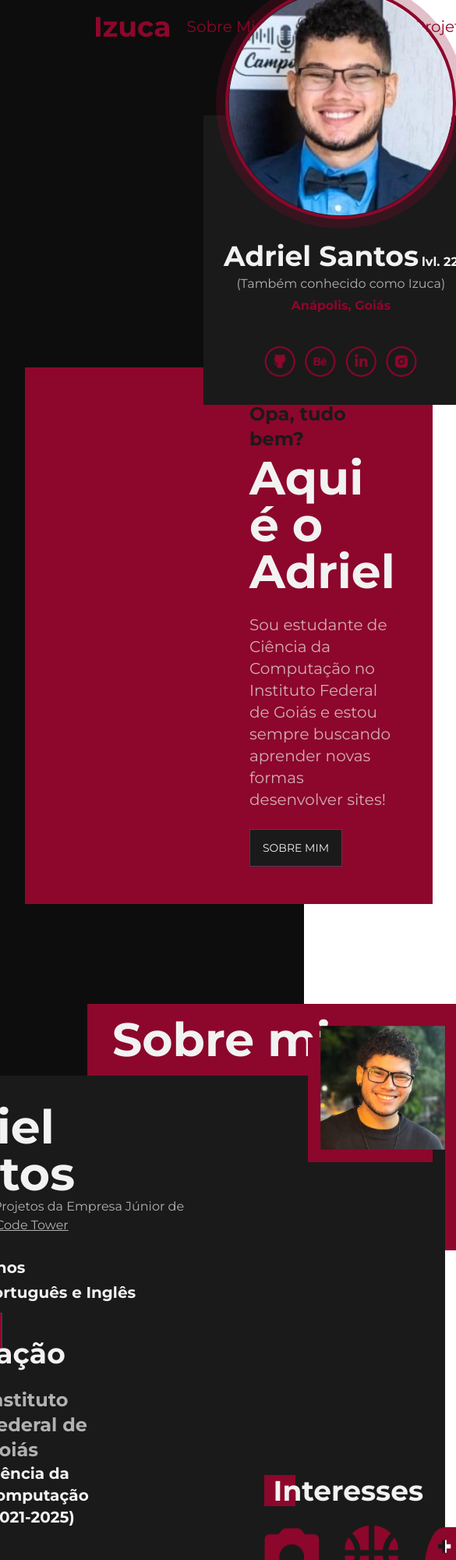
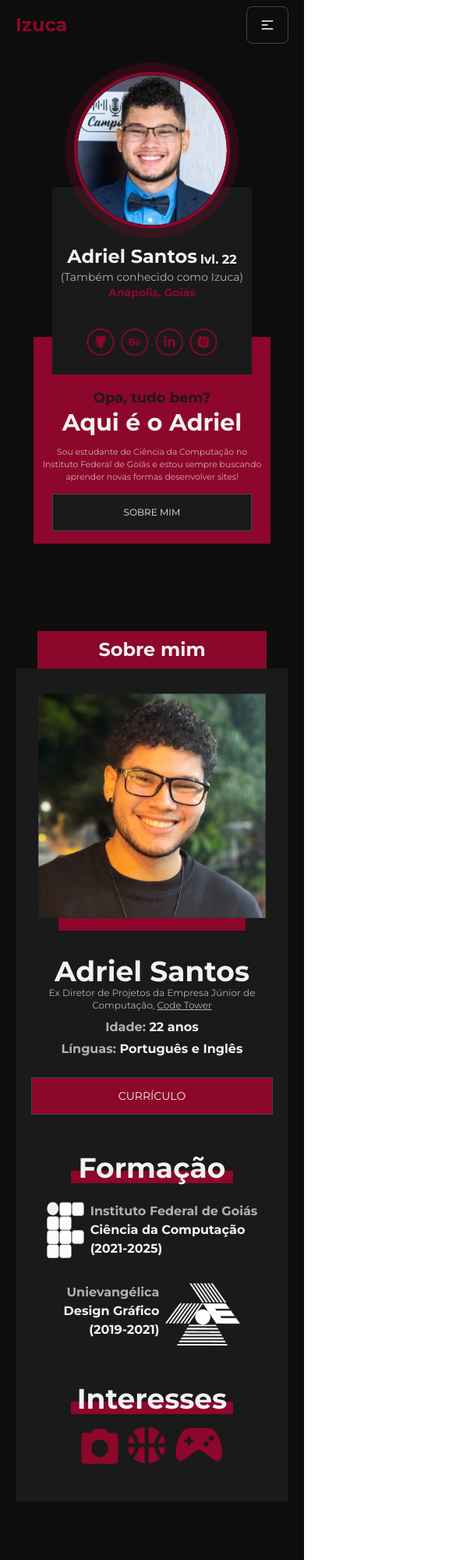
Before and after one commit to izuca/izucadev, an Eleventy site: page src/index.njk in a window 390 px wide. Shown: the top 2000 px of the page at 78% size, 585 px wide, since content can reach past the window. Built offline with nearby package versions, Linux system fonts and the light colour scheme; Eleventy itself is replaced by a stand-in of ours; files that its build step writes are made by us from their sources.

Commit message:
responsividade hero e sobre mim

```diff
--- a/src/_includes/layouts/default.njk
+++ b/src/_includes/layouts/default.njk
@@ -22,11 +22,12 @@ title: IzucaDev
     </style>
   </head>
   <body class="bg-preto-900">
-    <main class='mx-28'>
+    <main class='lg:mx-28'>
       {% include "partials/navbar.njk"%}
       {{content | safe}}
     </main>
       {% include "partials/footer.njk"%}
   </body>
   <script src={{"/scripts/scroll.js" | url}}></script>
+  <script src={{"/scripts/dropdown.js" | url}}></script>
 </html>
--- a/src/_includes/partials/about.njk
+++ b/src/_includes/partials/about.njk
@@ -1,71 +1,71 @@
-<div id="sobreMim" class="min-h-screen">
+<div id="sobreMim" class="min-h-screen lg:my-0 my-72">
 
-    <h1 id="about" class=" text-6xl font-bold text-branco-900 bg-vermelho w-981p pl-8 pt-4 pb-60 2xl:translate-x-48">Sobre mim</h1>
+    <h1 id="about" class=" text-2xl text-center lg:text-left lg:text-6xl font-bold text-branco-900 bg-vermelho -translate-y-56 lg:-translate-y-0 lg:mx-0 mx-12 lg:w-981p lg:pl-8 lg:pt-4 py-2 lg:pb-60 2xl:translate-x-48 ">Sobre mim</h1>
 
     {# Background #}
     <div class="flex justify-center -translate-y-56">
-        <div class="flex bg-preto-700 flex-col w-fit ">
+        <div class="flex bg-preto-700 flex-col mx-5 lg:w-fit ">
 
             {# Informações principais e imagem #}
-            <div class="flex flex-row gap-36 h-100p">
+            <div class="flex flex-col-reverse lg:flex-row  lg:gap-36 lg:h-100p">
 
                 {# Informações principais #}
-                <div class="flex flex-col pl-16 pt-9">
-                    <h2 class="text-6xl font-bold text-branco-900">Adriel Santos</h2>
-                    <p class="text-branco-600 w-96">Ex Diretor de Projetos da Empresa Júnior de Computação, <a class="underline" href="">Code Tower</a></p>
-                    <span class=" text-xl font-bold text-branco-600 mt-7">Idade: <span class=" text-xl font-bold text-branco-900">22 anos</span></span>
-                    <span class=" text-xl font-bold text-branco-600 mt-1">Línguas: <span class=" text-xl font-bold text-branco-900">Português e Inglês</span></span>
-                    <div class="my-3">
-                        <a href="{{ '/images/curriculo.pdf' | url}}" class="btn bg-vermelho text-branco-900 rounded-none font-normal hover:bg-branco-900 hover:text-vermelho">Currículo</a>
+                <div class="flex flex-col px-5 lg:pl-16 lg:pt-9">
+                    <h2 class="lg:text-6xl text-4xl font-bold text-branco-900 lg:text-left text-center ">Adriel Santos</h2>
+                    <p class="text-branco-600 text-center text-xs lg:text-lg lg:text-left lg:w-96">Ex Diretor de Projetos da Empresa Júnior de Computação, <a class="underline" href="">Code Tower</a></p>
+                    <span class=" text-md lg:text-xl font-bold text-branco-600 mt-2 lg:mt-7 text-center lg:text-left">Idade: <span class="text-md lg:text-xl font-bold text-branco-900">22 anos</span></span>
+                    <span class=" text-md lg:text-xl font-bold text-branco-600 mt-1 text-center lg:text-left">Línguas: <span class="text-md lg:text-xl font-bold text-branco-900">Português e Inglês</span></span>
+                    <div class=" flex my-6 lg:my-3 lg:justify-start justify-center">
+                        <a href="{{ '/images/curriculo.pdf' | url}}" class="btn bg-vermelho text-branco-900 rounded-none font-normal hover:bg-branco-900 lg:grow-0 grow hover:text-vermelho">Currículo</a>
                     </div>
                 </div>
 
                 {# Imagem #}
-                <div class="flex flex-col -translate-y-16">
-                    <img class="z-10 transition duration-200 hover:scale-105" src="images/about/eu.png" alt="Imagem Adriel">
+                <div class="flex flex-col lg:-translate-y-16 items-center lg:items-start lg:mb-0 mb-8 lg:mt-0 mt-8">
+                    <img class="z-10 transition duration-200 w-10/12 lg:w-auto hover:scale-105" src="images/about/eu.png" alt="Imagem Adriel">
                     <div>
-                        <div class="w-40 h-40 bg-vermelho -translate-y-36 -translate-x-4 z-0"></div>
+                        <div class="w-60 h-4 lg:w-40 lg:h-40 bg-vermelho  lg:-translate-y-36 lg:-translate-x-4 z-0"></div>
                     </div>
                 </div>
             </div>
 
             {# Formação e Interesses #}
-            <div class="flex flex-row gap-40 h-72">
+            <div class="flex flex-col lg:flex-row lg:gap-40 lg:h-72">
 
                 {# Formação #}
-                <div class="flex flex-col pl-16 -translate-y-28 ">
-                    <div class="flex flex-row items-center">
-                        <div class="bg-vermelho w-10 h-10"></div>
-                        <h3 class="font-bold text-branco-900 text-4xl -translate-x-7">Formação</h3>
+                <div class="flex flex-col lg:my-0 my-6 lg:pl-16 lg:-translate-y-28 ">
+                    <div class="flex flex-col-reverse lg:flex-row items-center">
+                        <div class="bg-vermelho w-52 h-4 lg:w-10 lg:h-10 -translate-y-4 lg:-translate-y-0 z-0"></div>
+                        <h3 class="font-bold text-branco-900 text-4xl lg:-translate-x-7 z-10">Formação</h3>
                     </div>
-                    <div class="flex flex-row my-6 transition duration-200 hover:translate-x-2">
-                        <img src="images/about/ifg.png" alt="IF Logo">
-                        <div class="flex flex-col ml-4">
-                            <h3 class="font-bold text-2xl text-branco-600">Instituto Federal de Goiás</h3>
-                            <p class="font-bold text-xl text-branco-900">Ciência da Computação</p>
-                            <p class="font-bold text-xl text-branco-900">(2021-2025)</p>
+                    <div class="flex flex-row lg:justify-start justify-center my-2 lg:my-6 transition duration-200 hover:translate-x-2">
+                        <img src="images/about/ifg.png" class="lg:w-auto lg:h-auto w-12 h-13" alt="IF Logo">
+                        <div class="flex flex-col ml-2 lg:ml-4">
+                            <h3 class="font-bold lg:text-2xl text-branco-600">Instituto Federal de Goiás</h3>
+                            <p class="font-bold lg:text-xl text-branco-900">Ciência da Computação</p>
+                            <p class="font-bold lg:text-xl text-branco-900">(2021-2025)</p>
                         </div>
                     </div>
-                    <div class="flex flex-row-reverse my-6 transition duration-200 hover:-translate-x-2">
-                        <img src="images/about/uni.png" alt="Unievangélica Logo">
-                        <div class="flex flex-col mr-4">
-                            <h3 class="font-bold text-2xl text-right text-branco-600">Unievangélica</h3>
-                            <p class="font-bold text-xl text-right text-branco-900">Design Gráfico</p>
-                            <p class="font-bold text-xl text-right text-branco-900">(2019-2021)</p>
+                    <div class="flex flex-row-reverse lg:justify-start justify-center my-6 transition duration-200 hover:-translate-x-2">
+                        <img src="images/about/uni.png" alt="Unievangélica Logo" class="lg:w-auto lg:h-auto w-24 h-20">
+                        <div class="flex flex-col mr-2 lg:mr-4">
+                            <h3 class="font-bold lg:text-2xl text-right text-branco-600">Unievangélica</h3>
+                            <p class="font-bold lg:text-xl text-right text-branco-900">Design Gráfico</p>
+                            <p class="font-bold lg:text-xl text-right text-branco-900">(2019-2021)</p>
                         </div>
                     </div>
                 </div>
 
                 {# Interesses #}
-                <div class="flex flex-col translate-y-16">
-                    <div class="flex flex-row items-center">
-                        <div class="bg-vermelho w-10 h-10"></div>
-                        <h3 class="font-bold text-branco-900 text-4xl -translate-x-7">Interesses</h3>
+                <div class="flex flex-col lg:mb-0 mb-12 lg:translate-y-16">
+                    <div class="flex flex-col-reverse lg:flex-row items-center">
+                        <div class="bg-vermelho w-52 h-4 lg:w-10 lg:h-10 -translate-y-4 lg:-translate-y-0 z-0"></div>
+                        <h3 class="font-bold text-branco-900 text-4xl lg:-translate-x-7 z-10">Interesses</h3>
                     </div>
-                    <div class="flex flex-row my-6 gap-8">
-                        <img class="transition duration-200 hover:-translate-y-2" src="images/about/camera.png" alt="fotografia">
-                        <img class="transition duration-200 hover:-translate-y-2" src="images/about/basket.png" alt="Basquete">
-                        <img class="transition duration-200 hover:-translate-y-2" src="images/about/gamesIzuca.png" alt="Games">
+                    <div class="flex flex-row lg:my-6 lg:justify-start justify-center gap-3 lg:gap-8">
+                        <img class="transition duration-200 hover:-translate-y-2 lg:w-auto w-12 lg:h-auto h-12" src="images/about/camera.png" alt="fotografia">
+                        <img class="transition duration-200 hover:-translate-y-2 lg:w-auto w-12 lg:h-auto h-12" src="images/about/basket.png" alt="Basquete">
+                        <img class="transition duration-200 hover:-translate-y-2 lg:w-auto w-13 lg:h-auto h-12" src="images/about/gamesIzuca.png" alt="Games">
 
                     </div>
 
--- /dev/null
+++ b/src/_includes/partials/dropmenu.njk
@@ -0,0 +1,7 @@
+<div class="bg-preto-900  flex-col min-h-screen gap-5 justify-center items-center hidden">
+      <a href="/" class='text-vermelho no-underline text-4xl hover:bg-transparent hover:text-branco-900 font-bold'>Home</a>
+      <a id="aboutMe" class='text-vermelho no-underline text-4xl hover:bg-transparent hover:text-branco-900 font-bold'>Sobre Mim</a>
+      <a id="skills" class='text-vermelho no-underline text-4xl hover:bg-transparent hover:text-branco-900 font-bold'>Habilidades</a>
+      <a id="projects" class='text-vermelho no-underline text-4xl hover:bg-transparent hover:text-branco-900 font-bold'>Projetos</a>
+      <a id="contact" class='text-branco-900 no-underline text-4xl hover:bg-vermelho hover:text-branco-900 font-bold'>Contato</a>
+    </div>
--- a/src/_includes/partials/hero.njk
+++ b/src/_includes/partials/hero.njk
@@ -1,29 +1,35 @@
-<div class="hero min-h-screen mx-12 my-16">
-  <div id="hero" class="hero-content flex-col gap-0 lg:flex-row items-center relative">
-    <div class="bg-preto-700 relative z-10">
-        <div class="flex justify-center rounded-full ring-8 ring-vermelho/[.25] ring-offset-vermelho/[.0] ring-offset-8 absolute -top-40 left-8 ">
-            <img src="images/hero/adriel.png" class="max-w-sm rounded-full outline outline-4 outline-vermelho w-72" />
-        </div>
-        <div class="flex flex-col justify-center w-80 mx-4 mt-36 gap-1 pt-4">
-            <div class="flex justify-center items-end gap-1">
-                <h3 class="text-branco-900 font-bold text-4xl text-center">Adriel Santos</h3>
-                <p class="text-branco-900 font-bold text-1xl text-center">lvl. 22</p>
-            </div>
-            <p class="text-center text-branco-600">(Também conhecido como Izuca)</p>
-            <p class="text-center text-vermelho font-bold">Anápolis, Goiás</p>
-            <div class="flex gap-3 pb-9 pt-9 justify-center">
-                <a href="https://github.com/izuca"><img src="images/hero/Github.png" alt="github" class="w-10 transition duration-200 hover:brightness-[100.0] hover:grayscale"></a>
-                <a href="https://www.behance.net/adrielferreira1"><img src="images/hero/Behance.png" alt="behance" class="w-10 transition duration-200 hover:brightness-[100.0] hover:grayscale"></a>
-                <a href="https://www.linkedin.com/in/adrielferreira/"><img src="images/hero/Linkedin.png" alt="linkedin" class="w-10 transition duration-200 hover:brightness-[100.0] hover:grayscale"></a>
-                <a href="https://www.instagram.com/adriel3301/"><img src="images/hero/Insta.png" alt="instagram" class="w-10 transition duration-200 hover:brightness-[100.0] hover:grayscale"></a>
-            </div>
+<div class="lg:hero lg:min-h-screen mx-5 lg:mx-12 my-44 lg:my-12">
+  <div id="hero"class="hero-content flex-col gap-0 lg:flex-row items-center relative p-0">
+    {# card #}
+    <div class="bg-preto-700 relative z-10 lg:h-96 h-60">
+        <div class="-translate-y-36 flex flex-col gap-2">
+          <div class="flex justify-center rounded-full ">
+              <img src="images/hero/adriel.png" class="max-w-sm rounded-full ring-8 ring-vermelho/[.25] ring-offset-vermelho/[.0] ring-offset-8 outline outline-4 outline-vermelho lg:w-72 w-48" />
+          </div>
+          <div class="flex flex-col justify-center lg:w-80 w-64 lg:mx-4 lg:gap-1 pt-4">
+              <div class="flex justify-center items-end gap-1">
+                  <h3 class="text-branco-900 font-bold  text-2xl lg:text-4xl text-center">Adriel Santos</h3>
+                  <p class="text-branco-900 font-bold lg:text-1xl text-md text-center">lvl. 22</p>
+              </div>
+              <p class="text-center text-branco-600 lg:text-lg text-sm">(Também conhecido como Izuca)</p>
+              <p class="text-center text-vermelho font-bold text-sm lg:text-lg">Anápolis, Goiás</p>
+              <div class="flex lg:gap-3 gap-2 lg:pb-9 pt-9 justify-center">
+                  <a href="https://github.com/izuca"><img src="images/hero/Github.png" alt="github" class="lg:w-10 w-9 transition duration-200 hover:brightness-[100.0] hover:grayscale"></a>
+                  <a href="https://www.behance.net/adrielferreira1"><img src="images/hero/Behance.png" alt="behance" class="lg:w-10 w-9 transition duration-200 hover:brightness-[100.0] hover:grayscale"></a>
+                  <a href="https://www.linkedin.com/in/adrielferreira/"><img src="images/hero/Linkedin.png" alt="linkedin" class="lg:w-10 w-9 transition duration-200 hover:brightness-[100.0] hover:grayscale"></a>
+                  <a href="https://www.instagram.com/adriel3301/"><img src="images/hero/Insta.png" alt="instagram" class="lg:w-10 w-9 transition duration-200 hover:brightness-[100.0] hover:grayscale"></a>
+                </div>
+          </div>
         </div>
     </div>
-    <div class="bg-vermelho pl-72 pr-12 pt-10 pb-12 relative -left-36 -top-12 z-0 ">
-      <h2 class="py-1 text-preto-700 font-bold text-2xl">Opa, tudo bem?</h2>
-      <h1 class="text-6xl font-bold text-branco-900">Aqui é o Adriel</h1>
-      <p class="py-6 text-branco-600 text-xl">Sou estudante de Ciência da Computação no <br> Instituto Federal de Goiás e estou sempre buscando <br> aprender novas formas desenvolver sites!</p>
-      <a id="aboutMe"class="btn bg-preto-700 text-branco-900 rounded-none font-normal hover:bg-branco-900 hover:text-vermelho" >Sobre mim</a>
+    {# info #}
+    <div class="bg-vermelho lg:pl-72 lg:pr-12 pt-10 pb-4 lg:pb-12 z-0 -translate-y-12 lg:-translate-y-16 lg:-translate-x-36 flex flex-col justify-center">
+      <h2 class="lg:py-1 pt-6 text-preto-700 font-bold text-lg lg:text-2xl text-center lg:text-left">Opa, tudo bem?</h2>
+      <h1 class="text-3xl lg:text-6xl font-bold text-branco-900 text-center lg:text-left">Aqui é o Adriel</h1>
+      <p class="lg:py-6 py-3 mx-3 lg:mx-0 lg:font-normal text-branco-600 text-smallp lg:text-xl text-center lg:text-left">Sou estudante de Ciência da Computação no <br> Instituto Federal de Goiás e estou sempre buscando <br> aprender novas formas desenvolver sites!</p>
+      <div class="flex justify-center lg:justify-start">
+        <a id="aboutMe"class="btn bg-preto-700 text-branco-900 rounded-none font-normal hover:bg-branco-900 hover:text-vermelho lg:grow-0 grow lg:mx-0 mx-6 text-xs lg:text-md" >Sobre mim</a>
+        </div>
     </div>
   </div>
 </div>
--- a/src/_includes/partials/navbar.njk
+++ b/src/_includes/partials/navbar.njk
@@ -1,9 +1,13 @@
-<div class="navbar ">
-  <div class="flex-1  ">
-    <a href="/" class="normal-case text-4xl text-vermelho no-underline font-bold duration-200 transition hover:-translate-y-1">Izuca</a>
+<div class="navbar lg:px-0 px-5">
+  <div class="flex-1">
+    <a href="/" class="normal-case text-2xl lg:text-4xl text-vermelho no-underline font-bold duration-200 transition hover:-translate-y-1">Izuca</a>
   </div>
   <div class="flex-none">
-    <ul class="menu menu-horizontal px-1">
+    <div id="dropdown" class="btn bg-transparent lg:hidden">
+        <svg xmlns="http://www.w3.org/2000/svg" class="h-5 w-5" fill="none" viewBox="0 0 24 24" stroke="currentColor"><path stroke-linecap="round" stroke-linejoin="round" stroke-width="2" d="M4 6h16M4 12h8m-8 6h16" /></svg>
+    </div>
+
+    <ul class="menu menu-horizontal hidden lg:flex px-1">
       <li><a id="aboutMe" class='text-vermelho no-underline text-xl hover:bg-transparent hover:text-branco-900'>Sobre Mim</a></li>
       <li><a id="skills" class='text-vermelho no-underline text-xl hover:bg-transparent hover:text-branco-900'>Habilidades</a></li>
       <li><a id="projects" class='text-vermelho no-underline text-xl hover:bg-transparent hover:text-branco-900'>Projetos</a></li>
--- a/src/index.njk
+++ b/src/index.njk
@@ -2,8 +2,9 @@
 title: "IzucaDev"
 layout: "layouts/default.njk"
 ---
+{% include  'partials/dropmenu.njk'%}
 {% include  'partials/hero.njk'%}
 {% include  'partials/about.njk'%}
-{% include  'partials/habilidades.njk'%}
+{# {% include  'partials/habilidades.njk'%}
 {% include  'partials/projetos.njk'%}
-{% include  'partials/contact.njk'%}
+{% include  'partials/contact.njk'%} #}
--- /dev/null
+++ b/src/scripts/dropdown.js
@@ -0,0 +1,6 @@
+const btn = document.getElementById("dropdown")
+
+btn.addEventListener("click", ()=>{
+    console.log("dropdown")
+
+})
--- a/tailwind.config.js
+++ b/tailwind.config.js
@@ -18,6 +18,9 @@ module.exports = {
         '100p': '28rem',
         '120p': '31rem',
       },
+      fontSize: {
+        smallp: '0.675rem',
+      },
       fontFamily: {
         sans: 'Montserrat, sans-serif'
       },
```
Also changed, not shown: src/_includes/partials/footer.njk (+4 -4 lines).
